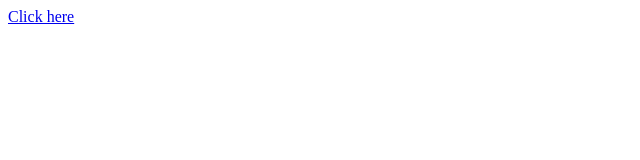
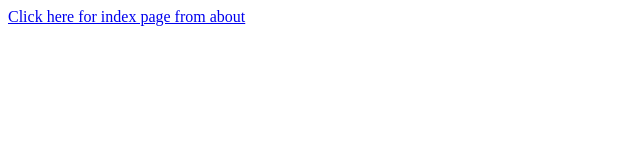
Before and after one commit to deepugovinda98/deepu-git-2, a plain HTML site: page about.html in a window 1280 px wide. Shown: the whole page, without its empty margins (0-640 px from the left). Drawn offline with Linux system fonts and the light colour scheme.

Commit message:
about updated

```diff
--- a/about.html
+++ b/about.html
@@ -6,6 +6,6 @@
     <title>About Page</title>
 </head>
 <body>
-    <a href="index.html">Click here</a>
+    <a href="index.html">Click here for index page from about</a>
 </body>
 </html>
```
